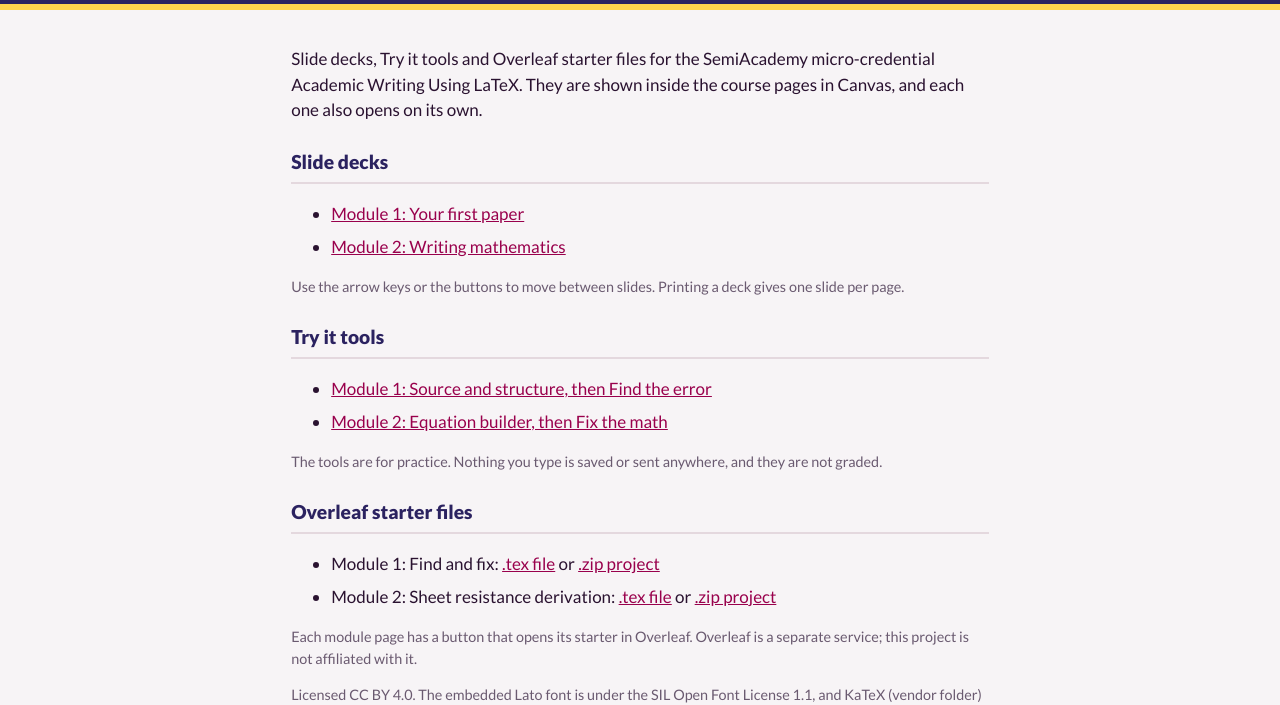
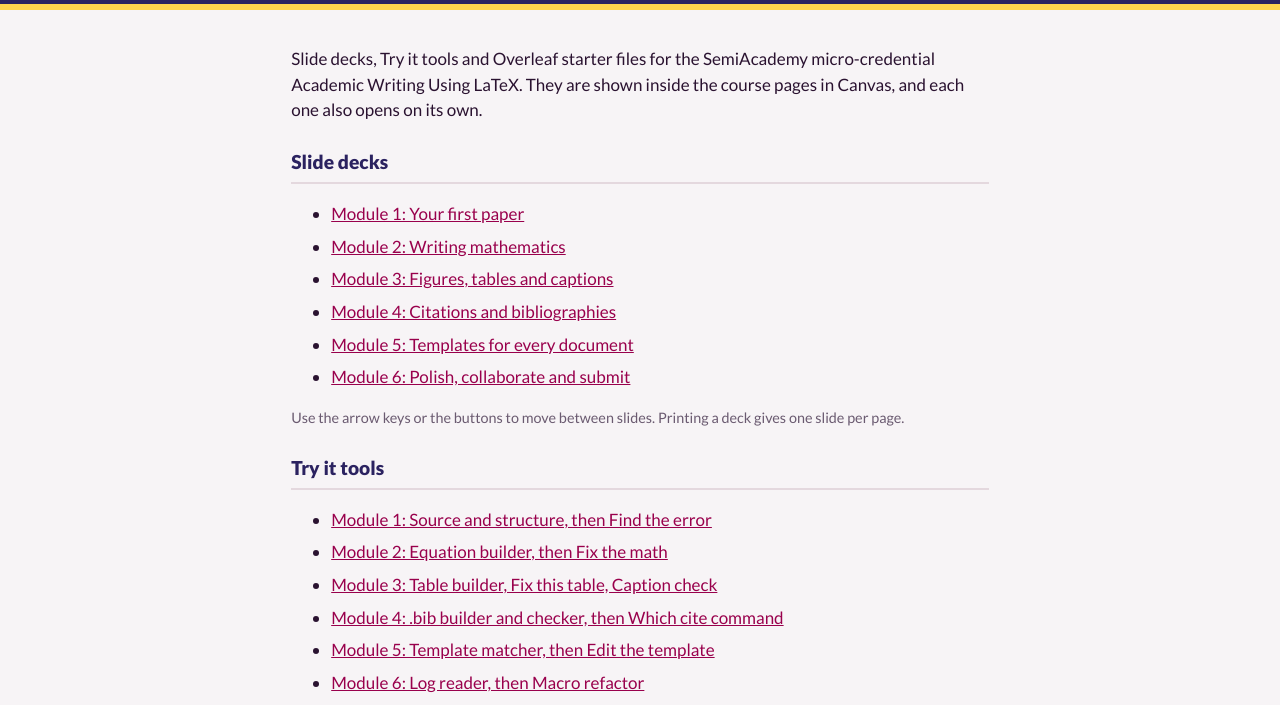
Before and after one commit to CSU-Physics/academic-writing-latex, a plain HTML site: page index.html in a window 1280 px wide. Shown: the part 110-815 px from the top of the page. Drawn offline with Linux system fonts and the light colour scheme.

Commit message:
List Modules 3 to 6 in the README and site index
README: the Module 3 to 6 decks, tools, starters and tests, and a note on the real references in the starters. Index: links to every new file.

Co-Authored-By: Claude Opus 5.5 <noreply@anthropic.com>
Claude-Session: https://claude.ai/code/session_018VVWy6ZL9J6M9xGyLqYCg7

```diff
--- a/index.html
+++ b/index.html
@@ -22,13 +22,13 @@ li{margin:0 0 .45rem}a{color:var(--mar)}.small{color:var(--mut);font-size:.9rem}
 <main>
 <p>Slide decks, Try it tools and Overleaf starter files for the SemiAcademy micro-credential Academic Writing Using LaTeX. They are shown inside the course pages in Canvas, and each one also opens on its own.</p>
 <h2>Slide decks</h2>
-<ul><li><a href="slides/m1.html">Module 1: Your first paper</a></li><li><a href="slides/m2.html">Module 2: Writing mathematics</a></li></ul>
+<ul><li><a href="slides/m1.html">Module 1: Your first paper</a></li><li><a href="slides/m2.html">Module 2: Writing mathematics</a></li><li><a href="slides/m3.html">Module 3: Figures, tables and captions</a></li><li><a href="slides/m4.html">Module 4: Citations and bibliographies</a></li><li><a href="slides/m5.html">Module 5: Templates for every document</a></li><li><a href="slides/m6.html">Module 6: Polish, collaborate and submit</a></li></ul>
 <p class="small">Use the arrow keys or the buttons to move between slides. Printing a deck gives one slide per page.</p>
 <h2>Try it tools</h2>
-<ul><li><a href="tryit/t1-structure-errors.html">Module 1: Source and structure, then Find the error</a></li><li><a href="tryit/t2-math.html">Module 2: Equation builder, then Fix the math</a></li></ul>
+<ul><li><a href="tryit/t1-structure-errors.html">Module 1: Source and structure, then Find the error</a></li><li><a href="tryit/t2-math.html">Module 2: Equation builder, then Fix the math</a></li><li><a href="tryit/t3-tables-captions.html">Module 3: Table builder, Fix this table, Caption check</a></li><li><a href="tryit/t4-bib-citations.html">Module 4: .bib builder and checker, then Which cite command</a></li><li><a href="tryit/t5-templates.html">Module 5: Template matcher, then Edit the template</a></li><li><a href="tryit/t6-log-macros.html">Module 6: Log reader, then Macro refactor</a></li></ul>
 <p class="small">The tools are for practice. Nothing you type is saved or sent anywhere, and they are not graded.</p>
 <h2>Overleaf starter files</h2>
-<ul><li>Module 1: Find and fix: <a href="starters/m1-find-and-fix.tex">.tex file</a> or <a href="starters/m1-find-and-fix.zip">.zip project</a></li><li>Module 2: Sheet resistance derivation: <a href="starters/m2-sheet-resistance.tex">.tex file</a> or <a href="starters/m2-sheet-resistance.zip">.zip project</a></li></ul>
+<ul><li>Module 1: Find and fix: <a href="starters/m1-find-and-fix.tex">.tex file</a> or <a href="starters/m1-find-and-fix.zip">.zip project</a></li><li>Module 2: Sheet resistance derivation: <a href="starters/m2-sheet-resistance.tex">.tex file</a> or <a href="starters/m2-sheet-resistance.zip">.zip project</a></li><li>Module 3: Figures and a table: <a href="starters/m3-figures-tables.zip">.zip project</a></li><li>Module 4: Cite, repair, switch: <a href="starters/m4-citations.zip">.zip project</a></li><li>Module 5: One report, two formats: <a href="starters/m5-report-to-paper.zip">.zip project</a></li><li>Module 6: Seven problems: <a href="starters/m6-seven-problems.zip">.zip project</a></li></ul>
 <p class="small">Each module page has a button that opens its starter in Overleaf. Overleaf is a separate service; this project is not affiliated with it.</p>
 <p class="small">Licensed CC BY 4.0. The embedded Lato font is under the SIL Open Font License 1.1, and KaTeX (vendor folder) under the MIT licence.</p>
 </main>
```
Also changed, not shown: 1 other file.
